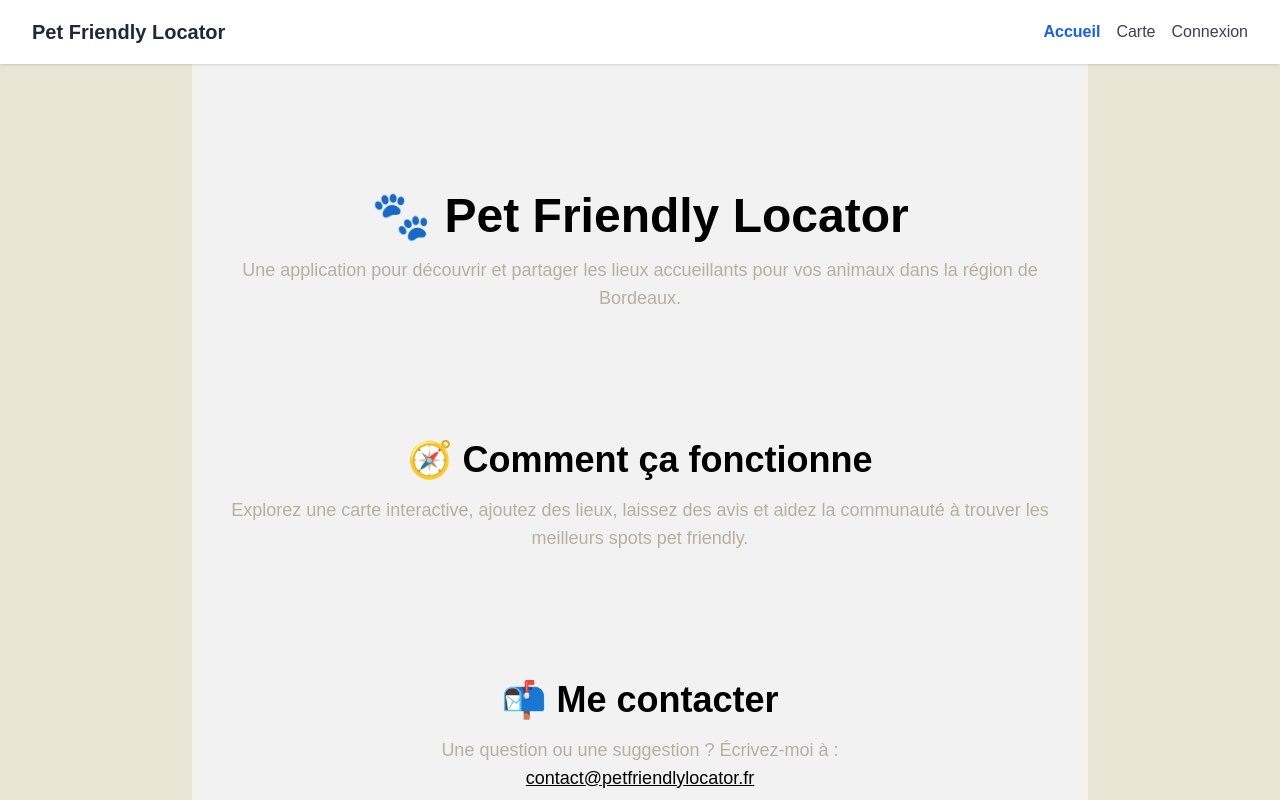
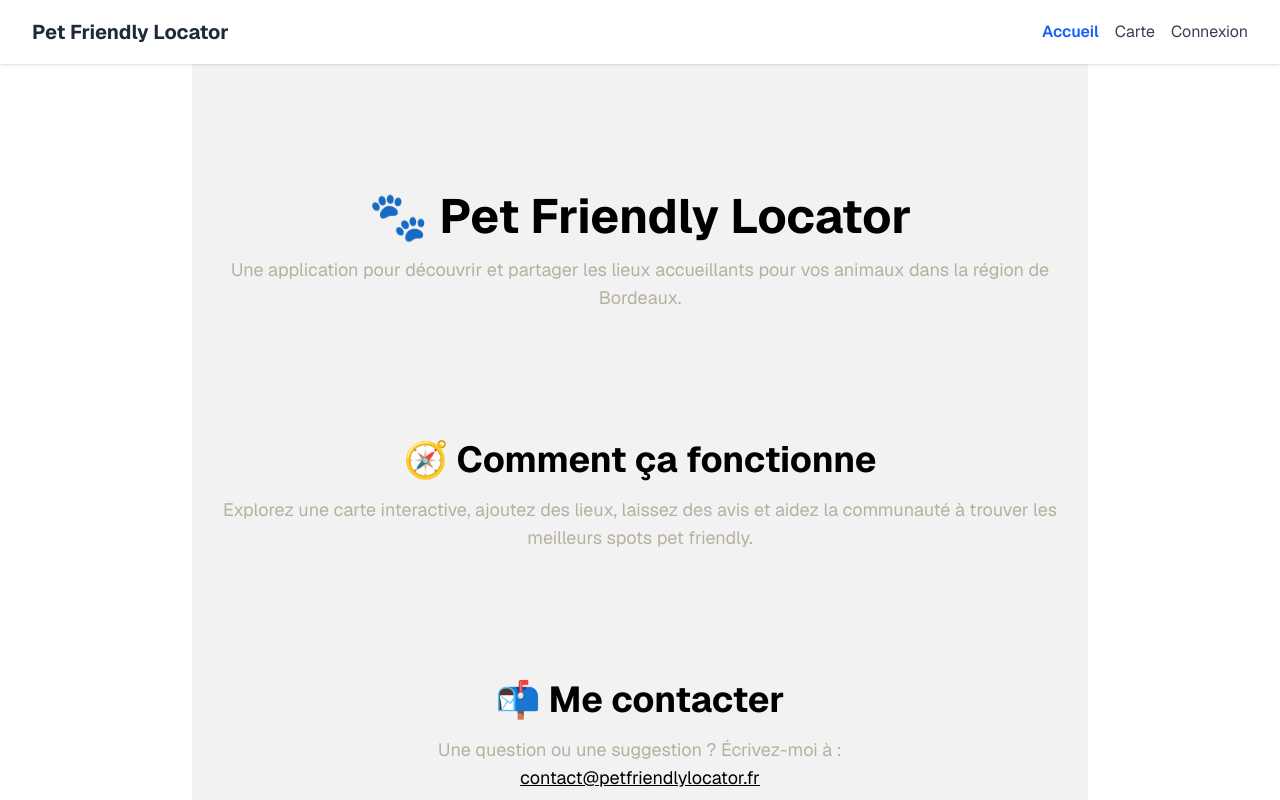
Before and after one commit to periicles/petfriendlylocator, a Next.js app: page / in a window 1280 px wide. Shown: the top 800 px of the page. Built offline with nearby package versions, Linux system fonts and the light colour scheme; no server answers.

Commit message:
style(ui): wire shadcn theme tokens and Geist font
Add the shadcn neutral theme (oklch tokens, dark mode, radius) and
load Geist via next/font on <html>. Legacy vintage tokens are kept
temporarily so not-yet-migrated pages keep rendering.

```diff
--- a/src/app/globals.css
+++ b/src/app/globals.css
@@ -1,22 +1,55 @@
 @import 'tailwindcss';
+@import "tw-animate-css";
+@import "shadcn/tailwind.css";
+
+@custom-variant dark (&:is(.dark *));
 
 @theme {
-  --color-vintage-light: #F2F2F2;
-  --color-vintage-beige: #EAE4D5;
-  --color-vintage-taupe: #B6B09F;
+  /* Legacy "vintage" palette — kept until all pages migrate to shadcn tokens */
+  --color-vintage-light: #f2f2f2;
+  --color-vintage-beige: #eae4d5;
+  --color-vintage-taupe: #b6b09f;
   --color-vintage-black: #000000;
 }
 
 :root {
-  /* Couleurs claires par défaut */
-  --background: #ffffff;
-  --foreground: #111111;
-
-  /* Palette vintage */
+  /* Legacy "vintage" palette (var() form) — removed after page migration */
   --vintage-light: #f2f2f2;
   --vintage-beige: #eae4d5;
   --vintage-taupe: #b6b09f;
   --vintage-black: #000000;
+  --background: oklch(1 0 0);
+  --foreground: oklch(0.145 0 0);
+  --card: oklch(1 0 0);
+  --card-foreground: oklch(0.145 0 0);
+  --popover: oklch(1 0 0);
+  --popover-foreground: oklch(0.145 0 0);
+  --primary: oklch(0.205 0 0);
+  --primary-foreground: oklch(0.985 0 0);
+  --secondary: oklch(0.97 0 0);
+  --secondary-foreground: oklch(0.205 0 0);
+  --muted: oklch(0.97 0 0);
+  --muted-foreground: oklch(0.556 0 0);
+  --accent: oklch(0.97 0 0);
+  --accent-foreground: oklch(0.205 0 0);
+  --destructive: oklch(0.577 0.245 27.325);
+  --border: oklch(0.922 0 0);
+  --input: oklch(0.922 0 0);
+  --ring: oklch(0.708 0 0);
+  --chart-1: oklch(0.87 0 0);
+  --chart-2: oklch(0.556 0 0);
+  --chart-3: oklch(0.439 0 0);
+  --chart-4: oklch(0.371 0 0);
+  --chart-5: oklch(0.269 0 0);
+  --radius: 0.625rem;
+  --sidebar: oklch(0.985 0 0);
+  --sidebar-foreground: oklch(0.145 0 0);
+  --sidebar-primary: oklch(0.205 0 0);
+  --sidebar-primary-foreground: oklch(0.985 0 0);
+  --sidebar-accent: oklch(0.97 0 0);
+  --sidebar-accent-foreground: oklch(0.205 0 0);
+  --sidebar-border: oklch(0.922 0 0);
+  --sidebar-ring: oklch(0.708 0 0);
 }
 
 /* @media (prefers-color-scheme: dark) {
@@ -26,15 +59,98 @@
   }
 } */
 
-body {
-  background: var(--background);
-  color: var(--foreground);
-  font-family: Arial, Helvetica, sans-serif;
-}
-
 html,
 body {
   height: 100%;
   margin: 0;
   padding: 0;
 }
+
+@theme inline {
+  --font-heading: 'Geist', 'Geist Fallback', ui-sans-serif, system-ui, sans-serif;
+  --font-sans: 'Geist', 'Geist Fallback', ui-sans-serif, system-ui, sans-serif;
+  --color-sidebar-ring: var(--sidebar-ring);
+  --color-sidebar-border: var(--sidebar-border);
+  --color-sidebar-accent-foreground: var(--sidebar-accent-foreground);
+  --color-sidebar-accent: var(--sidebar-accent);
+  --color-sidebar-primary-foreground: var(--sidebar-primary-foreground);
+  --color-sidebar-primary: var(--sidebar-primary);
+  --color-sidebar-foreground: var(--sidebar-foreground);
+  --color-sidebar: var(--sidebar);
+  --color-chart-5: var(--chart-5);
+  --color-chart-4: var(--chart-4);
+  --color-chart-3: var(--chart-3);
+  --color-chart-2: var(--chart-2);
+  --color-chart-1: var(--chart-1);
+  --color-ring: var(--ring);
+  --color-input: var(--input);
+  --color-border: var(--border);
+  --color-destructive: var(--destructive);
+  --color-accent-foreground: var(--accent-foreground);
+  --color-accent: var(--accent);
+  --color-muted-foreground: var(--muted-foreground);
+  --color-muted: var(--muted);
+  --color-secondary-foreground: var(--secondary-foreground);
+  --color-secondary: var(--secondary);
+  --color-primary-foreground: var(--primary-foreground);
+  --color-primary: var(--primary);
+  --color-popover-foreground: var(--popover-foreground);
+  --color-popover: var(--popover);
+  --color-card-foreground: var(--card-foreground);
+  --color-card: var(--card);
+  --color-foreground: var(--foreground);
+  --color-background: var(--background);
+  --radius-sm: calc(var(--radius) * 0.6);
+  --radius-md: calc(var(--radius) * 0.8);
+  --radius-lg: var(--radius);
+  --radius-xl: calc(var(--radius) * 1.4);
+  --radius-2xl: calc(var(--radius) * 1.8);
+  --radius-3xl: calc(var(--radius) * 2.2);
+  --radius-4xl: calc(var(--radius) * 2.6);
+}
+
+.dark {
+  --background: oklch(0.145 0 0);
+  --foreground: oklch(0.985 0 0);
+  --card: oklch(0.205 0 0);
+  --card-foreground: oklch(0.985 0 0);
+  --popover: oklch(0.205 0 0);
+  --popover-foreground: oklch(0.985 0 0);
+  --primary: oklch(0.922 0 0);
+  --primary-foreground: oklch(0.205 0 0);
+  --secondary: oklch(0.269 0 0);
+  --secondary-foreground: oklch(0.985 0 0);
+  --muted: oklch(0.269 0 0);
+  --muted-foreground: oklch(0.708 0 0);
+  --accent: oklch(0.269 0 0);
+  --accent-foreground: oklch(0.985 0 0);
+  --destructive: oklch(0.704 0.191 22.216);
+  --border: oklch(1 0 0 / 10%);
+  --input: oklch(1 0 0 / 15%);
+  --ring: oklch(0.556 0 0);
+  --chart-1: oklch(0.87 0 0);
+  --chart-2: oklch(0.556 0 0);
+  --chart-3: oklch(0.439 0 0);
+  --chart-4: oklch(0.371 0 0);
+  --chart-5: oklch(0.269 0 0);
+  --sidebar: oklch(0.205 0 0);
+  --sidebar-foreground: oklch(0.985 0 0);
+  --sidebar-primary: oklch(0.488 0.243 264.376);
+  --sidebar-primary-foreground: oklch(0.985 0 0);
+  --sidebar-accent: oklch(0.269 0 0);
+  --sidebar-accent-foreground: oklch(0.985 0 0);
+  --sidebar-border: oklch(1 0 0 / 10%);
+  --sidebar-ring: oklch(0.556 0 0);
+}
+
+@layer base {
+  * {
+    @apply border-border outline-ring/50;
+  }
+  body {
+    @apply bg-background text-foreground;
+  }
+  html {
+    @apply font-sans;
+  }
+}
--- a/src/app/layout.tsx
+++ b/src/app/layout.tsx
@@ -2,21 +2,24 @@
 import { Providers } from '@/providers';
 import ClientNavbarWrapper from '@/components/ClientNavbarWrapper';
 import type { Metadata } from 'next';
+import { Geist } from 'next/font/google';
+
+const geist = Geist({ subsets: ['latin'], variable: '--font-sans' });
 
 export const metadata: Metadata = {
   title: 'Pet Friendly Locator',
   description: 'Trouvez des lieux accueillants pour vos animaux à Bordeaux',
+  icons: { icon: '/PFB.png' },
 };
 
 export default function RootLayout({ children }: { children: React.ReactNode }) {
   return (
-    <html lang="fr" className="bg-vintage-light text-vintage-black">
-      <link rel="icon" href="/PFB.png" />
-      <body className="min-h-screen flex flex-col isolate font-sans bg-vintage-light text-vintage-black">
+    <html lang="fr" className={`${geist.variable} font-sans`}>
+      <body className="min-h-screen flex flex-col isolate bg-background text-foreground">
         <Providers>
           <ClientNavbarWrapper />
-          <main className="flex-1 pt-16 bg-[var(--vintage-beige)]">{children}</main>
-          <footer className="py-4 text-center text-sm bg-[var(--vintage-light)] text-[var(--vintage-taupe)]">
+          <main className="flex-1 pt-16">{children}</main>
+          <footer className="border-t py-4 text-center text-sm text-muted-foreground">
             © 2025 Pet Friendly Locator
           </footer>
         </Providers>
```
